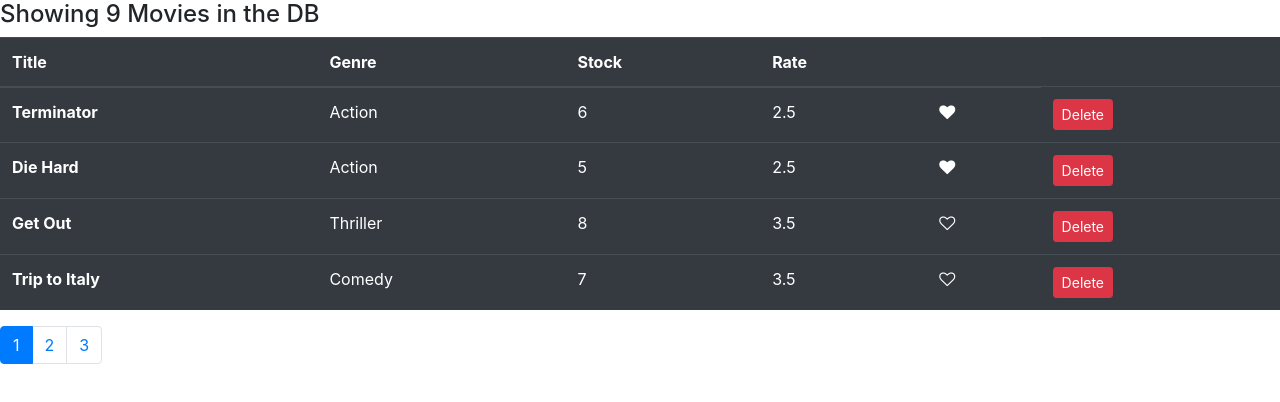
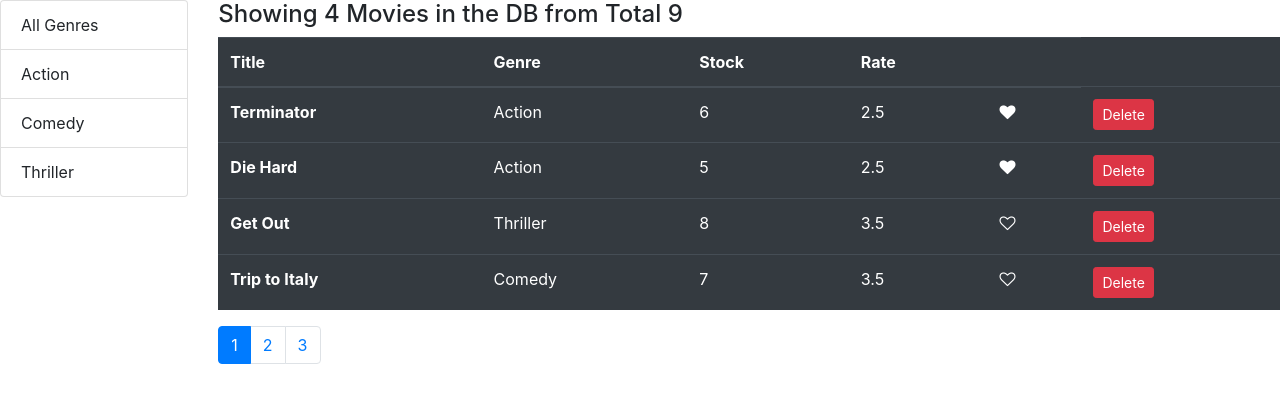
Before and after one commit to amu3dev/VidlyRepo1, a React (Create React App) app: page / in a window 1280 px wide. Shown: the top 402 px of the page. Built offline with nearby package versions, Linux system fonts and the light colour scheme.

Commit message:
Adding listGroup

```diff
--- a/package.json
+++ b/package.json
@@ -9,6 +9,7 @@
     "bootstrap": "^4.4.1",
     "font-awesome": "^4.7.0",
     "lodash": "^4.17.15",
+    "prop-types": "^15.7.2",
     "react": "^16.13.1",
     "react-dom": "^16.13.1",
     "react-scripts": "3.4.1"
--- /dev/null
+++ b/src/components/common/listGroup.jsx
@@ -0,0 +1,40 @@
+import React from "react";
+//import { getGenres } from "../../services/fakeGenreService";
+
+const ListGroup = (props) => {
+  const {
+    onItemSelect,
+    items,
+    textProperty,
+    valueProperty,
+    selectedGenre,
+  } = props;
+
+  console.log("items=>", items);
+  console.log("selectedGenre=>", selectedGenre);
+
+  return (
+    <ul className="list-group">
+
+      {items.map((item) => (
+        <li
+          className={
+            item.name === selectedGenre.name
+              ? "list-group-item active"
+              : "list-group-item"
+          }
+          key={item[valueProperty]}
+          onClick={() => onItemSelect(item)}
+        >
+          {item[textProperty]}
+        </li>
+      ))}
+    </ul>
+  );
+};
+
+ListGroup.defaultProps = {
+  textProperty: "name",
+  valueProperty: "_id",
+};
+export default ListGroup;
--- a/src/components/common/pagination.jsx
+++ b/src/components/common/pagination.jsx
@@ -1,5 +1,6 @@
 import React from "react";
 import _ from "lodash";
+import PropTypes from "prop-types";
 // stateless function
 const Pagination = (props) => {
   const { itemsCount, pageSize, onPageChange, currentPage } = props;
@@ -21,7 +22,7 @@ const Pagination = (props) => {
           >
             <a
               className="page-link"
-              href="#home"
+              href="#Pagination"
               onClick={() => onPageChange(page)}
             >
               {page}
@@ -32,5 +33,11 @@ const Pagination = (props) => {
     </nav>
   );
 };
+Pagination.propTypes = {
+  itemsCount: PropTypes.number.isRequired,
+  pageSize: PropTypes.number.isRequired,
+  onPageChange: PropTypes.func.isRequired,
+  currentPage: PropTypes.number.isRequired,
+};
 
 export default Pagination;
--- a/src/components/vidly.jsx
+++ b/src/components/vidly.jsx
@@ -3,9 +3,23 @@ import { getMovies } from "../services/fakeMovieService";
 import Like from "./common/like";
 import Pagination from "./common/pagination";
 import { paginate } from "../utils/paginate";
+import ListGroup from "./common/listGroup";
+import { getGenres } from "../services/fakeGenreService";
 
 class Vidly extends Component {
-  state = { movies: getMovies(), pageSize: 4, currentPage: 1 };
+  state = {
+    movies: [],
+    genres: [],
+    pageSize: 4,
+    currentPage: 1,
+    selectedGenre: "",
+  };
+
+  componentDidMount() {
+    const genres = [{ name: "All Genres", _id: "All Genres" }, ...getGenres()];
+
+    this.setState({ movies: getMovies(), genres });
+  }
 
   deleteRow = (movie) => {
     const result = this.state.movies.filter((film) => film._id !== movie._id);
@@ -25,17 +39,41 @@ class Vidly extends Component {
     this.setState({ currentPage: page });
   };
 
+  handleGenreSelect = (genre) => {
+    this.state.movies.filter((movie) => movie.genre.name === genre.name);
+    this.setState({ selectedGenre: genre, currentPage: 1 });
+  };
+
   render() {
-    const x = `Showing ${this.state.movies.length} Movies in the DB`;
+    const {
+      pageSize,
+      currentPage,
+      selectedGenre,
+      movies: allMovies,
+    } = this.state;
+
+    let filtered =
+      selectedGenre && selectedGenre._id !== "All Genres"
+        ? allMovies.filter((m) => m.genre._id === selectedGenre._id)
+        : allMovies;
+
+    const movies = paginate(filtered, currentPage, pageSize);
+
+    const x = `Showing ${movies.length} Movies in the DB from Total ${this.state.movies.length}`;
     const y = "There is no Movies in DB";
-    const { pageSize, currentPage, movies: allMovies } = this.state;
-
-    const movies = paginate(allMovies, currentPage, pageSize);
 
     return (
-      <div>
-        <p className="h4">{movies.length > 0 ? x : y}</p>
-
+      <div className="row">
+        <div className="col-2">
+          <ListGroup
+            onItemSelect={this.handleGenreSelect}
+            items={this.state.genres}
+            selectedGenre={this.state.selectedGenre}
+          />
+        </div>
+        <div className="col">
+          {" "}
+          <p className="h4">{this.state.movies.length > 0 ? x : y}</p>
           <table className="table table-dark">
             <thead>
               <tr>
@@ -80,13 +118,13 @@ class Vidly extends Component {
               ))}
             </tbody>
           </table>
-
           <Pagination
-          itemsCount={this.state.movies.length}
+            itemsCount={filtered.length}
             pageSize={pageSize}
             onPageChange={this.handlePageChange}
             currentPage={currentPage}
           />
+        </div>
       </div>
     );
   }
--- a/src/services/fakeGenreService.js
+++ b/src/services/fakeGenreService.js
@@ -1,9 +1,9 @@
 export const genres = [
   { _id: "5b21ca3eeb7f6fbccd471818", name: "Action" },
   { _id: "5b21ca3eeb7f6fbccd471814", name: "Comedy" },
-  { _id: "5b21ca3eeb7f6fbccd471820", name: "Thriller" }
+  { _id: "5b21ca3eeb7f6fbccd471820", name: "Thriller" },
 ];
 
 export function getGenres() {
-  return genres.filter(g => g);
+  return genres.filter((g) => g);
 }
```
Lines whose indentation alone changed are shown as unchanged.
